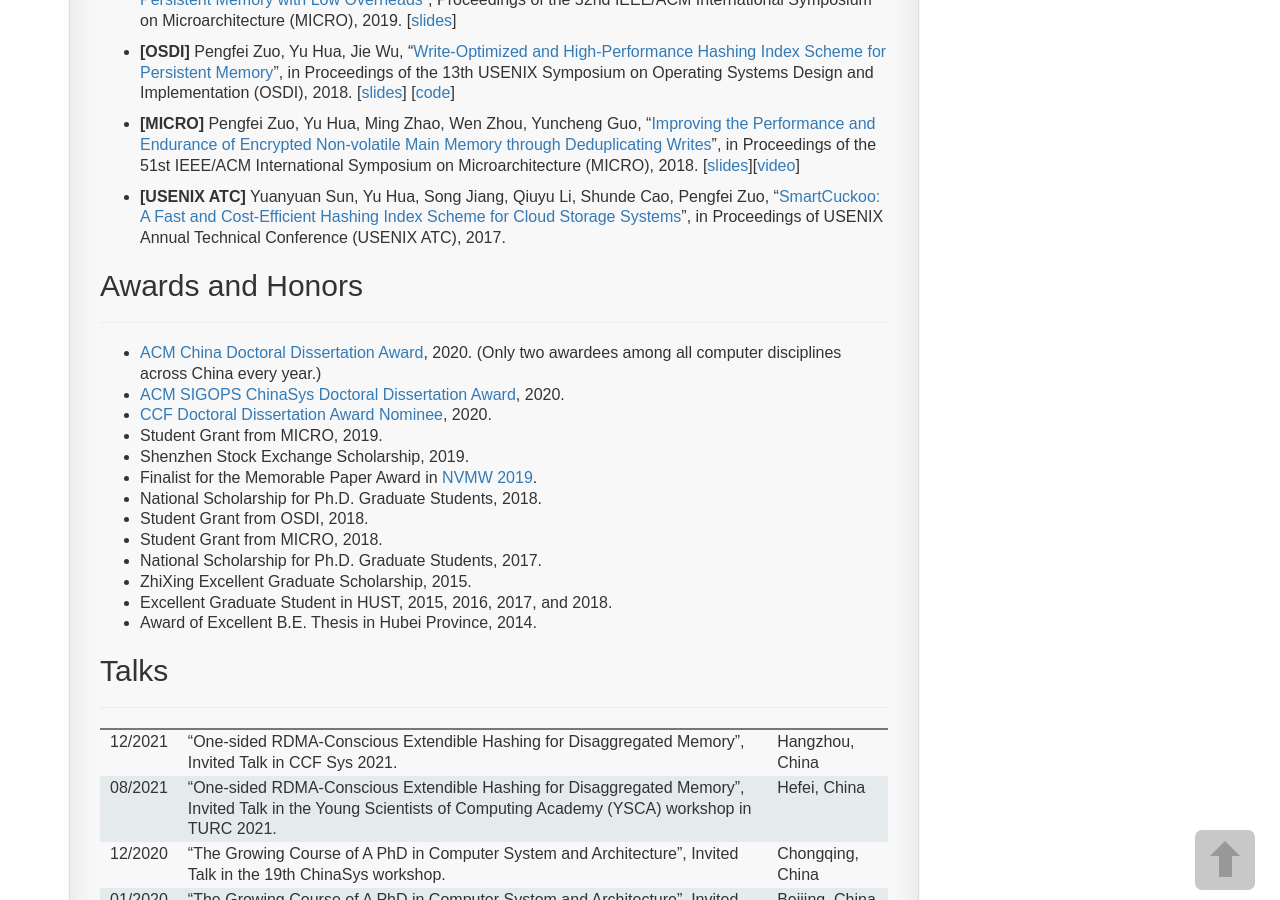
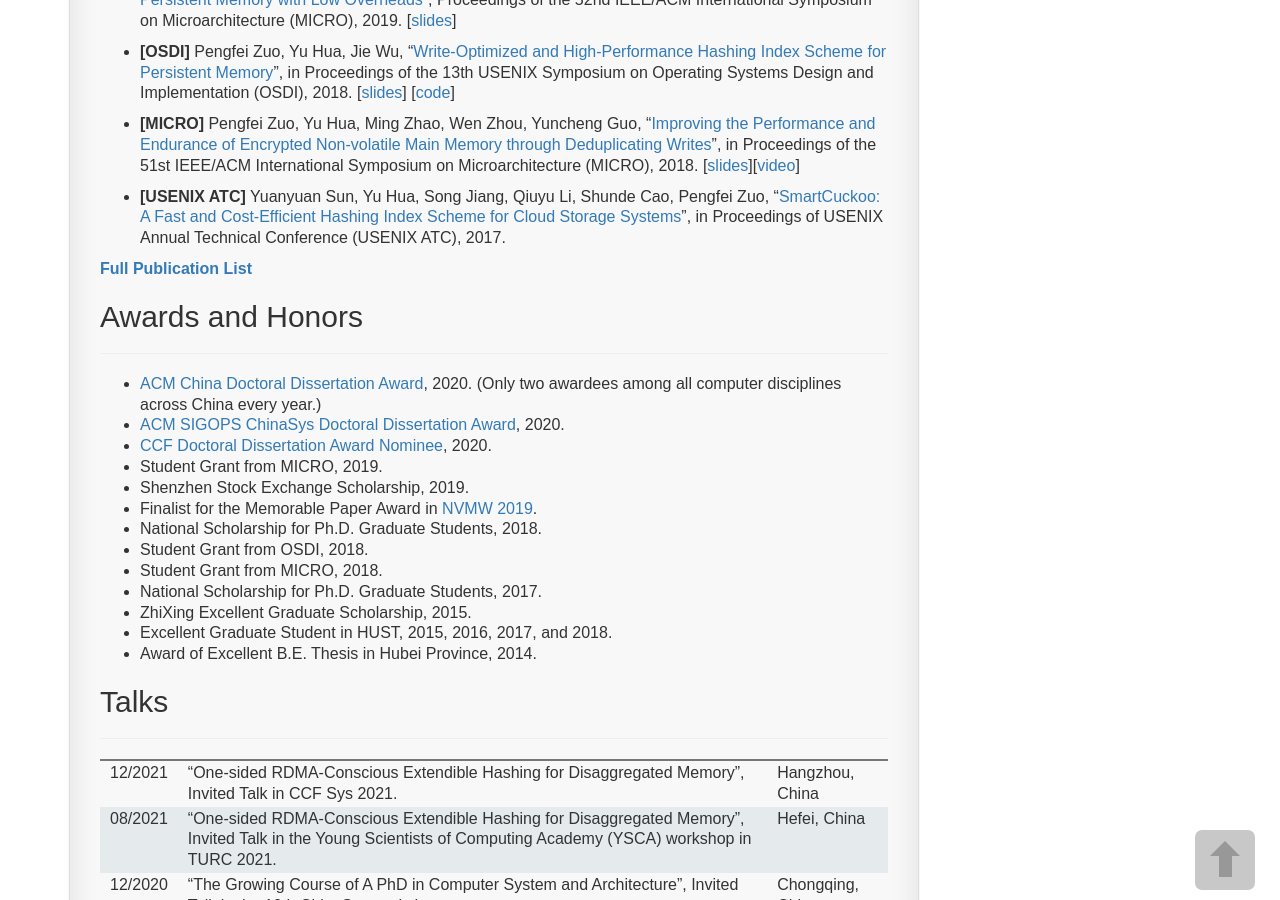
Before and after one commit to Menguozi/Menguozi.github.io, a Jekyll site: the page built from pages/1_homepage.md, in a window 1280 px wide and 900 px high, scrolled down 1449 px. Built offline with Jekyll 4.4.1, drawn with Linux system fonts in a browser that asks for light colours; comment, search, counter and statistics services are not loaded.

Commit message:
full list

```diff
--- a/pages/1_homepage.md
+++ b/pages/1_homepage.md
@@ -54,6 +54,7 @@ permalink: /homepage/
 
 * **[USENIX ATC]** Yuanyuan Sun, Yu Hua, Song Jiang, Qiuyu Li, Shunde Cao, Pengfei Zuo, "[SmartCuckoo: A Fast and Cost-Efficient Hashing Index Scheme for Cloud Storage Systems](https://csyhua.github.io/csyhua/hua-atc2017.pdf)", in Proceedings of USENIX Annual Technical Conference (USENIX ATC), 2017.
 
+[**Full Publication List**](http://pfzuo.github.io/publication/)
 
 
 ## Awards and Honors
```
